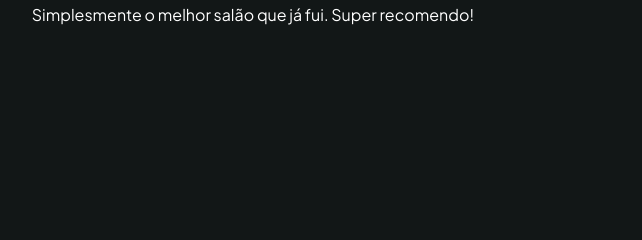
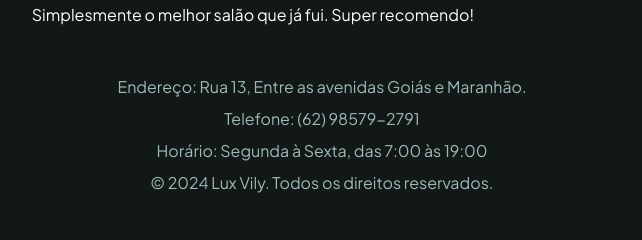
Before and after one commit to linkocarina/Lux-Vily, a plain HTML site: page index.html in a window 1280 px wide. Shown: the part 1901-2141 px from the top of the page, without its empty margins (318-960 px from the left). Before the commit the page ends 1928 px from the top, so only its background shows below. Drawn offline with Linux system fonts and the light colour scheme.

Commit message:
Finalizando footer.

```diff
--- a/index.html
+++ b/index.html
@@ -89,5 +89,12 @@
             <p>Simplesmente o melhor salão que já fui. Super recomendo!</p>
         </article>
     </article>
+
+    <footer>
+        <p>Endereço: Rua 13, Entre as avenidas Goiás e Maranhão.</p>
+        <p>Telefone: (62) 98579-2791</p>
+        <p>Horário: Segunda à Sexta, das 7:00 às 19:00</p>
+        <p>© 2024 Lux Vily. Todos os direitos reservados.</p>
+    </footer>
 </body>
 </html>
--- /dev/null
+++ b/styles/footer.css
@@ -0,0 +1,17 @@
+footer{
+    text-align: center;
+    padding-block: 3rem;
+    p{
+        color: var(--greengray-ultralight);
+    }
+}
+
+@media(width >= 80em){
+    footer{
+        display: flex;
+        flex-direction: column;
+        gap: .5rem;
+        align-items: center;
+    }
+
+}
--- a/styles/index.css
+++ b/styles/index.css
@@ -4,3 +4,4 @@
 @import url(section.css);
 @import url(form.css);
 @import url(avaliation.css);
+@import url(footer.css);
```
